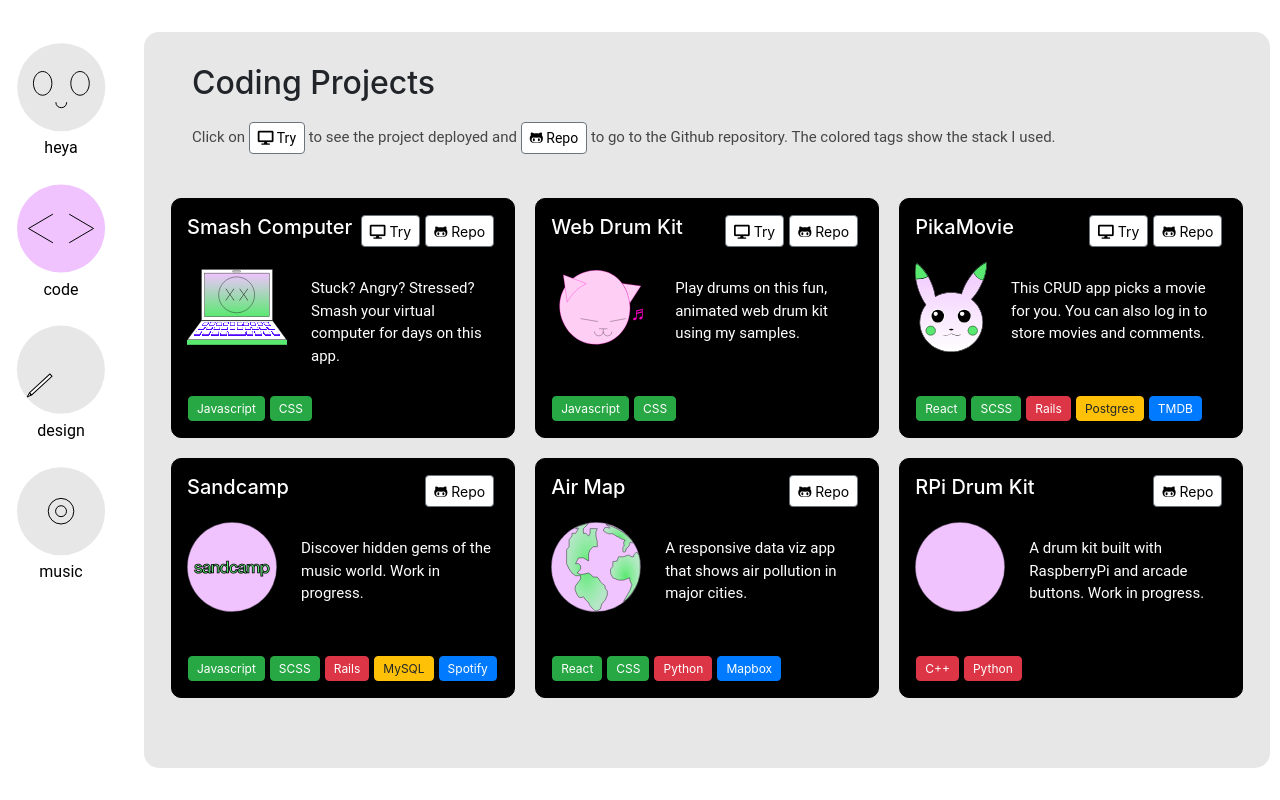
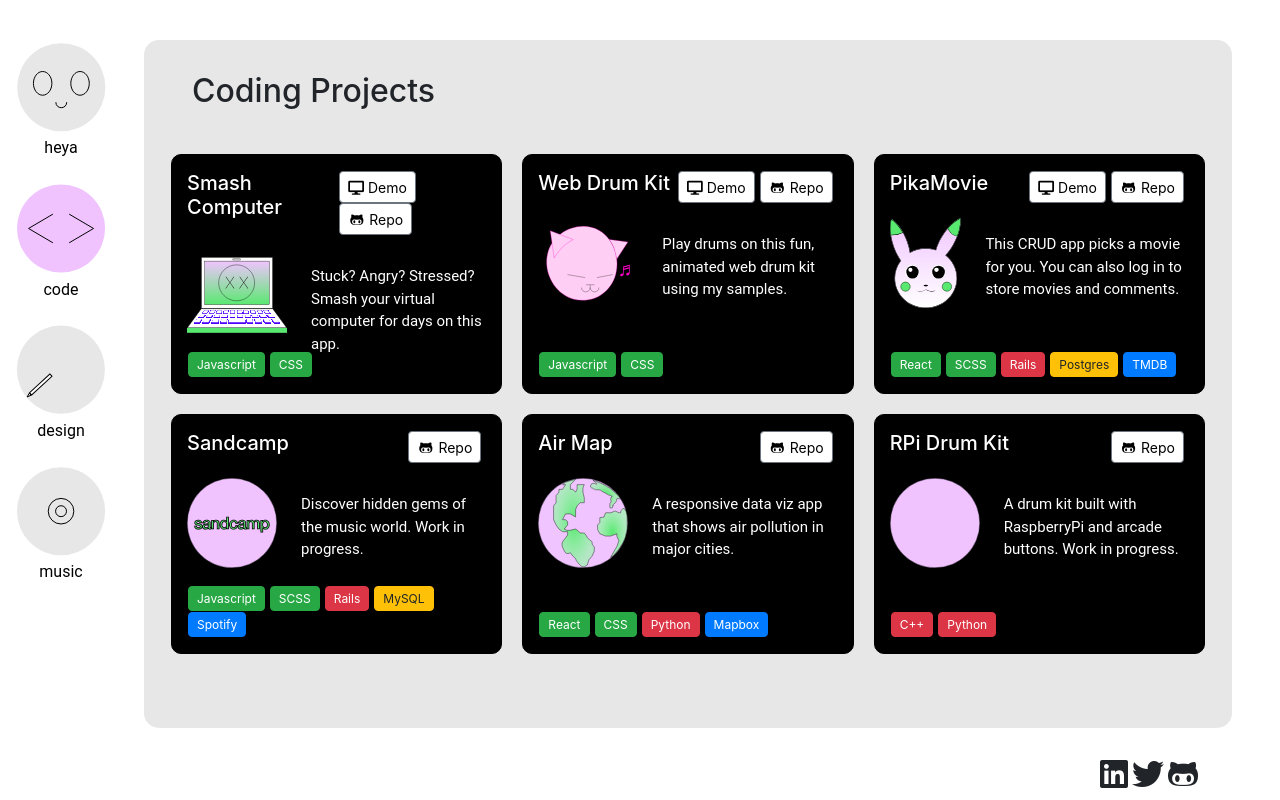
Before and after one commit to Heyabird/portfolio, a React (Create React App) app: page /about in a window 1280 px wide. Built offline with nearby package versions, Linux system fonts and the light colour scheme.

Commit message:
add Contact component that consists of contact links

```diff
--- a/src/App.css
+++ b/src/App.css
@@ -3,7 +3,7 @@
 }
 
 .page-header h2 {
-  margin-bottom: 20px;
+  /* margin-bottom: 20px; */
 }
 
 p {
@@ -24,6 +24,10 @@ p {
 .nav-text {
   font-size: 16px;
   margin: 1rem;
+}
+
+.fab {
+  margin: 2px;
 }
 
 /* PROJECT PAGE */
@@ -139,6 +143,7 @@ p {
 
   .page-header {
     margin: 0 auto;
+    display: none;
   }
 
   .page-header h2 {
@@ -149,7 +154,11 @@ p {
   /* CODE PROJECT PAGE */
   .code-project {
     /* padding: .7rem; */
-    height: 220px;
+    height: 210px;
+  }
+
+  .col {
+    margin-top: 0 !important;
   }
 
   #code-page-description {
--- a/src/App.js
+++ b/src/App.js
@@ -2,7 +2,7 @@ import React from 'react';
 import './App.css';
 import '../node_modules/bootstrap/dist/css/bootstrap.min.css';
 import { BrowserRouter as Router, Route, Switch } from "react-router-dom";
-import { NavigationBar } from './components/components/NavigationBar';
+import { Contact } from './components/components/Contact';
 import { Home } from './components/pages/Home';
 import { About } from './components/pages/About';
 import { Design } from './components/pages/Design';
@@ -17,12 +17,11 @@ const Everything = styled.div`
 `
 
 const Wrapper = styled.div`
-  margin: 2rem 9rem;
-  width: 88%;
-  height: 92%;
+  margin: 2.5rem 5rem 2.5rem 9rem;
+  height: 86%;
   // border: 1px solid black;
   border-radius: 15px;
-  max-width: 1250px;
+  min-width: 85%;
   padding: 2rem;
   position: absolute;
   // overflow: scroll;
@@ -45,7 +44,6 @@ function App() {
   return (
     <div className="everything">
       <Router>
-        {/* <NavigationBar /> */}
         <Sidebar />
         <Wrapper>
           <Switch>
@@ -55,6 +53,7 @@ function App() {
             <Route component={NoMatch} />
           </Switch>
         </Wrapper>
+        <Contact />
       </Router>
     </div>
   );
--- /dev/null
+++ b/src/components/components/Contact.js
@@ -0,0 +1,48 @@
+import React from 'react';
+import { Nav, Navbar, Form, FormControl } from 'react-bootstrap';
+import { Button } from 'reactstrap';
+import styled from 'styled-components';
+const Styles = styled.div`
+  .navbar {
+    position: absolute;
+    bottom: 0%;
+    z-index: 0;
+    right: 5%;
+    // width: 50%;
+    background-color: #white;
+  }
+  a, .navbar-nav, .navbar-light .nav-link {
+    color: black;
+    &:hover { color: #9FFFCB; }
+  }
+  .navbar-brand {
+    font-size: 1.4em;
+    color: black;
+    &:hover { color: #9FFFCB; }
+  }
+  .form-center {
+    position: absolute !important;
+    left: 25%;
+    right: 25%;
+  }
+`;
+export const Contact = () => (
+  <Styles>
+    <Navbar expand="lg">
+      {/* <p>Contact Me</p> */}
+      <i class="fab fa-linkedin fa-2x"></i>
+      <i class="fab fa-twitter fa-2x"></i>
+      <i class="fab fa-github-alt fa-2x"></i>
+      {/* <Button href="https://github.com/heyabird/anger-release-app" target="_blank"> */}
+        {/* Repo</Button> */}
+      {/* <Navbar.Brand href="/">Contact Me</Navbar.Brand> */}
+      {/* <Navbar.Toggle aria-controls="basic-navbar-nav"/> */}
+      {/* <Navbar.Collapse id="basic-navbar-nav"> */}
+        {/* <Nav className="ml-auto">
+          <Nav.Item><Nav.Link href="/">Home</Nav.Link></Nav.Item>
+          <Nav.Item><Nav.Link href="/about">About</Nav.Link></Nav.Item>
+        </Nav> */}
+      {/* </Navbar.Collapse> */}
+    </Navbar>
+  </Styles>
+)
--- a/src/components/components/NavigationBar.js
+++ /dev/null
@@ -1,37 +0,0 @@
-import React from 'react';
-import { Nav, Navbar, Form, FormControl } from 'react-bootstrap';
-import styled from 'styled-components';
-const Styles = styled.div`
-  .navbar { background-color: #222; }
-  a, .navbar-nav, .navbar-light .nav-link {
-    color: #9FFFCB;
-    &:hover { color: white; }
-  }
-  .navbar-brand {
-    font-size: 1.4em;
-    color: #9FFFCB;
-    &:hover { color: white; }
-  }
-  .form-center {
-    position: absolute !important;
-    left: 25%;
-    right: 25%;
-  }
-`;
-export const NavigationBar = () => (
-  <Styles>
-    <Navbar expand="lg">
-      <Navbar.Brand href="/">Heya</Navbar.Brand>
-      <Navbar.Toggle aria-controls="basic-navbar-nav"/>
-      {/* <Form className="form-center">
-        <FormControl type="text" placeholder="Search" className="" />
-      </Form> */}
-      <Navbar.Collapse id="basic-navbar-nav">
-        <Nav className="ml-auto">
-          <Nav.Item><Nav.Link href="/">Home</Nav.Link></Nav.Item>
-          <Nav.Item><Nav.Link href="/about">About</Nav.Link></Nav.Item>
-        </Nav>
-      </Navbar.Collapse>
-    </Navbar>
-  </Styles>
-)
--- a/src/components/components/Project.js
+++ b/src/components/components/Project.js
@@ -27,7 +27,7 @@ export default class Project extends React.Component {
             <div className="project-header">
               <h5>Smash Computer</h5>
               <div>
-                <Button href="https://imstuck.netlify.app/" target="_blank"><i class="fas fa-desktop"></i> Try</Button>
+                <Button href="https://imstuck.netlify.app/" target="_blank"><i class="fas fa-desktop"></i> Demo</Button>
                 <Button href="https://github.com/heyabird/anger-release-app" target="_blank"><i class="fab fa-github-alt"></i> Repo</Button>
               </div>
             </div>
@@ -45,7 +45,7 @@ export default class Project extends React.Component {
           <div className="project-header">
               <h5>Web Drum Kit</h5>
               <div>
-                <Button href="https://heyadrums.netlify.app/" target="_blank"><i class="fas fa-desktop"></i> Try</Button>
+                <Button href="https://heyadrums.netlify.app/" target="_blank"><i class="fas fa-desktop"></i> Demo</Button>
                 <Button href="https://github.com/Heyabird/heya_drum_kit" target="_blank"><i class="fab fa-github-alt"></i> Repo</Button>
               </div>
             </div>
@@ -63,7 +63,7 @@ export default class Project extends React.Component {
             <div className="project-header">
               <h5>PikaMovie</h5>
               <div>
-                <Button href="https://pikamovie.herokuapp.com/" target="_blank"><i class="fas fa-desktop"></i> Try</Button>
+                <Button href="https://pikamovie.herokuapp.com/" target="_blank"><i class="fas fa-desktop"></i> Demo</Button>
                 <Button href="https://github.com/TheJonasSisters/pikachoose_app" target="_blank"><i class="fab fa-github-alt"></i> Repo</Button>
               </div>
             </div>
@@ -86,7 +86,7 @@ export default class Project extends React.Component {
           <div className="project-header">
               <h5>Sandcamp</h5>
               <div>
-                {/* <Button href="https://pikamovie.herokuapp.com/" target="_blank"><i class="fas fa-desktop"></i> Try</Button> */}
+                {/* <Button href="https://pikamovie.herokuapp.com/" target="_blank"><i class="fas fa-desktop"></i> Demo</Button> */}
                 <Button href="https://github.com/Heyabird/Sandcamp_v2" target="_blank"><i class="fab fa-github-alt"></i> Repo</Button>
               </div>
             </div>
@@ -107,7 +107,7 @@ export default class Project extends React.Component {
           <div className="project-header">
               <h5>Air Map</h5>
               <div>
-                {/* <Button href="https://pikamovie.herokuapp.com/" target="_blank"><i class="fas fa-desktop"></i> Try</Button> */}
+                {/* <Button href="https://pikamovie.herokuapp.com/" target="_blank"><i class="fas fa-desktop"></i> Demo</Button> */}
                 <Button href="https://github.com/Heyabird/air_pollution_map_VERSION2" target="_blank"><i class="fab fa-github-alt"></i> Repo</Button>
               </div>
             </div>
@@ -127,7 +127,7 @@ export default class Project extends React.Component {
           <div className="project-header">
               <h5>RPi Drum Kit</h5>
               <div>
-                {/* <Button href="https://pikamovie.herokuapp.com/" target="_blank"><i class="fas fa-desktop"></i> Try</Button> */}
+                {/* <Button href="https://pikamovie.herokuapp.com/" target="_blank"><i class="fas fa-desktop"></i> Demo</Button> */}
                 <Button href="https://github.com/Heyabird/RaspberryPi-Drumkit" target="_blank"><i class="fab fa-github-alt"></i> Repo</Button>
               </div>
             </div>
--- a/src/components/components/StyledSideNav.js
+++ b/src/components/components/StyledSideNav.js
@@ -5,9 +5,9 @@ const breakpoint = 480;
 
 export const StyledSideNav = styled.div`
   position: fixed;     /* Fixed Sidebar (stay in place on scroll and position relative to viewport) */
-  height: 100%;
+  // height: 80%;
   // width: 100px;     /* Set the width of the sidebar */
-  z-index: 1;      /* Stay on top of everything */
+  z-index: 2;
   top: 2rem;      /* Stay at the top */
   background-color: #fff; /* White */
   overflow-x: hidden;     /* Disable horizontal scroll */
--- a/src/components/pages/About.js
+++ b/src/components/pages/About.js
@@ -6,7 +6,7 @@ export const About = () => (
   <>
     <div className="page-header">
         <h2>Coding Projects</h2>
-        <p id="code-page-description">Click on <Button><i class="fas fa-desktop"></i> Try</Button> to see the project deployed and <Button><i class="fab fa-github-alt"></i> Repo</Button> to go to the Github repository. The colored tags show the stack I used.</p>
+        {/* <p id="code-page-description">Click on <Button><i class="fas fa-desktop"></i> Try</Button> to see the project deployed and <Button><i class="fab fa-github-alt"></i> Repo</Button> to go to the Github repository. The colored tags show the stack I used.</p> */}
         <p id="tag-description">
           {/* The tags on the bottom show what stack I mainly used and are color-coded: <Button color="success">Frontend</Button><Button color="danger">Backend</Button><Button color="warning">Database</Button><Button color="primary">External API</Button> */}
         </p>
```
Also changed, not shown: 1 other file (tests, documents, lock files or other folders).
